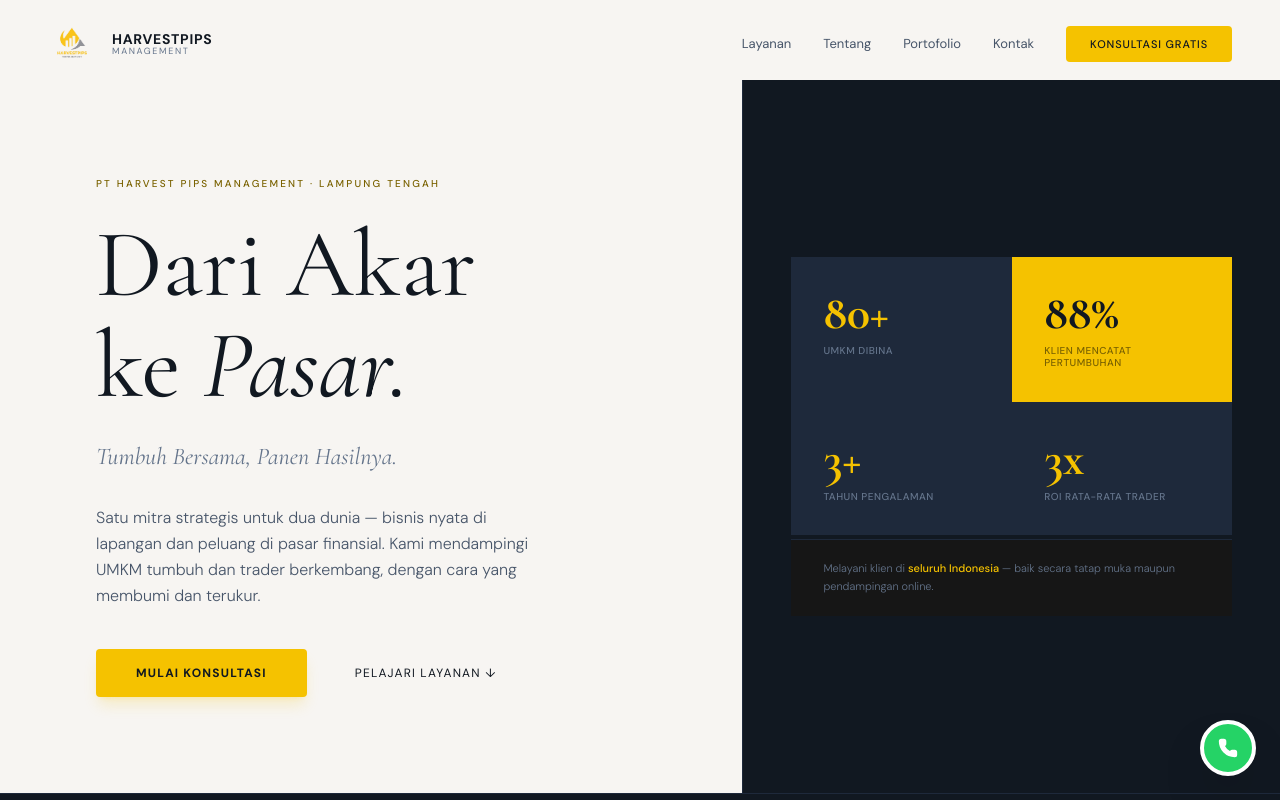
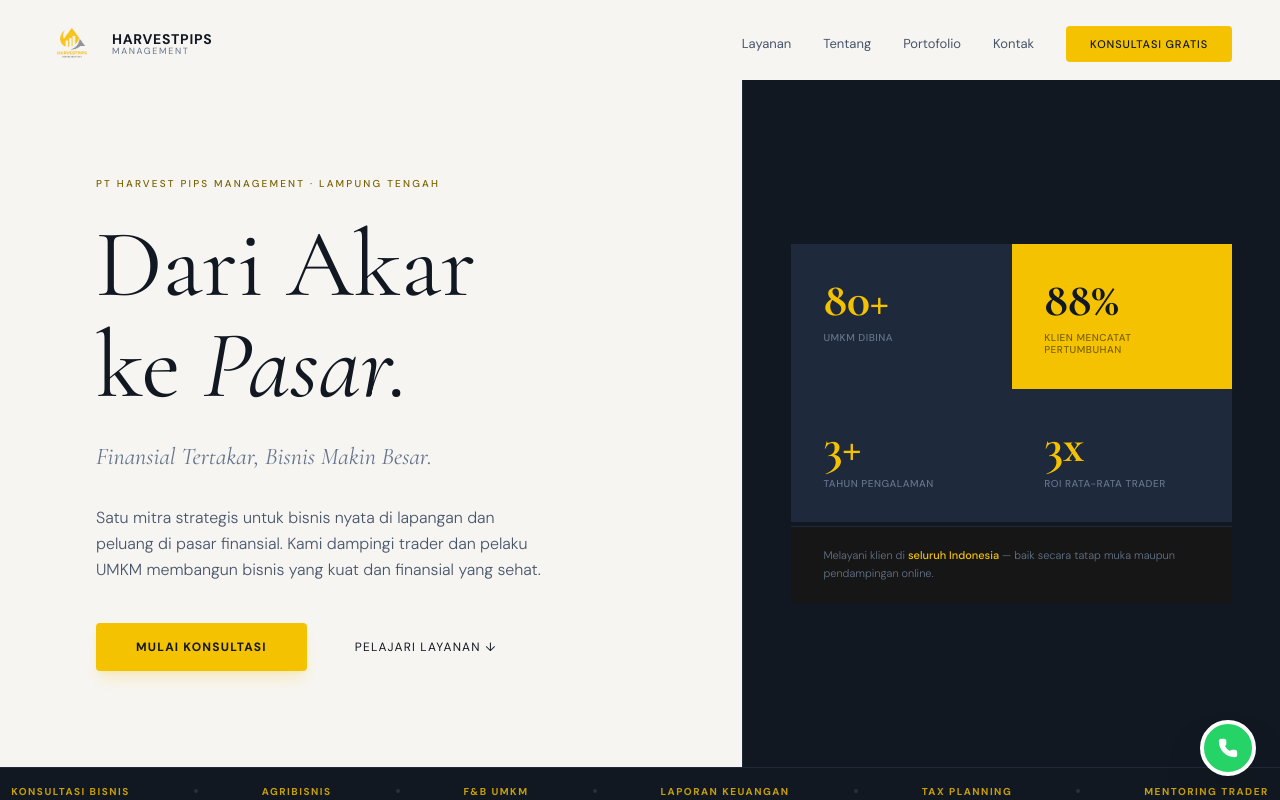
Before and after one commit to harvestpips/harvestpips, a React (Vite) app: page / in a window 1280 px wide. Shown: the top 800 px of the page. Built offline with nearby package versions, Linux system fonts and the light colour scheme.

Commit message:
Update App.tsx

```diff
--- a/src/App.tsx
+++ b/src/App.tsx
@@ -158,7 +158,7 @@ export default function App() {
               transition={{ delay: 0.2 }}
               className="font-serif italic text-xl lg:text-2xl text-muted mb-8"
             >
-              Tumbuh Bersama, Panen Hasilnya.
+              Finansial Tertakar, Bisnis Makin Besar.
             </motion.div>
             <motion.p
               initial={{ opacity: 0, y: 20 }}
@@ -166,7 +166,7 @@ export default function App() {
               transition={{ delay: 0.3 }}
               className="text-mid text-sm lg:text-base leading-relaxed mb-10 max-w-md font-light"
             >
-              Satu mitra strategis untuk dua dunia — bisnis nyata di lapangan dan peluang di pasar finansial. Kami mendampingi UMKM tumbuh dan trader berkembang, dengan cara yang membumi dan terukur.
+              Satu mitra strategis untuk bisnis nyata di lapangan dan peluang di pasar finansial. Kami dampingi trader dan pelaku UMKM membangun bisnis yang kuat dan finansial yang sehat.
             </motion.p>
             <motion.div
               initial={{ opacity: 0, y: 20 }}
```
